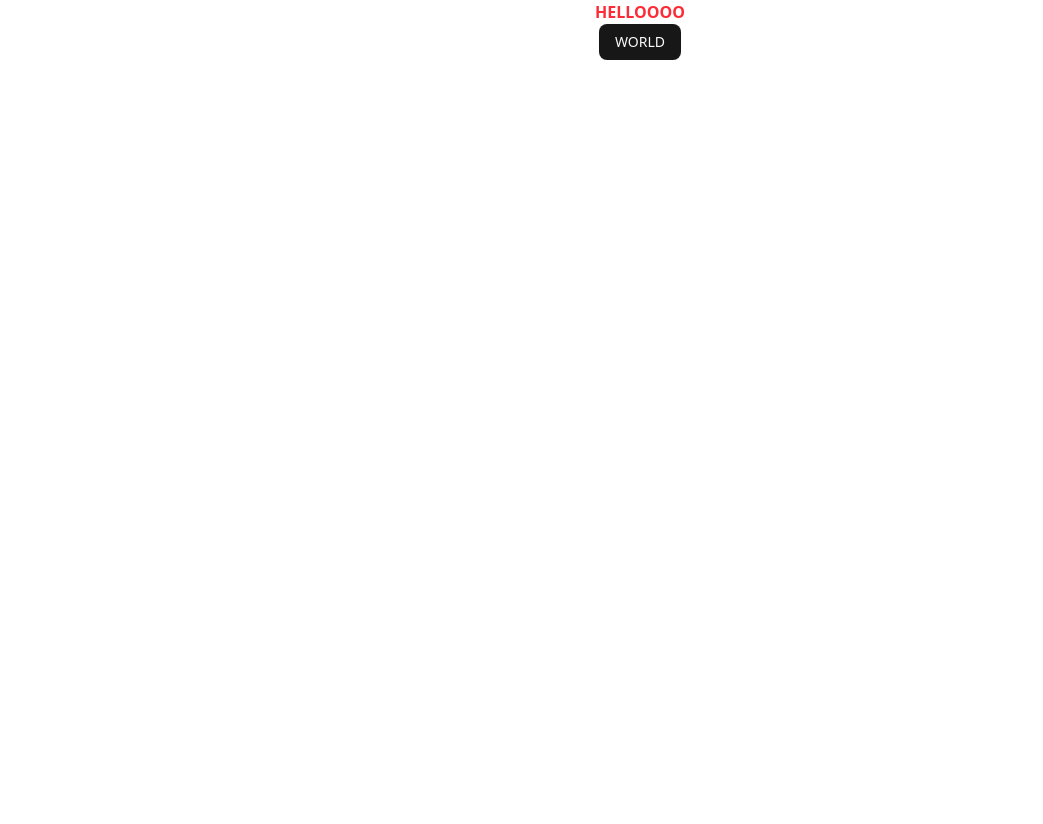
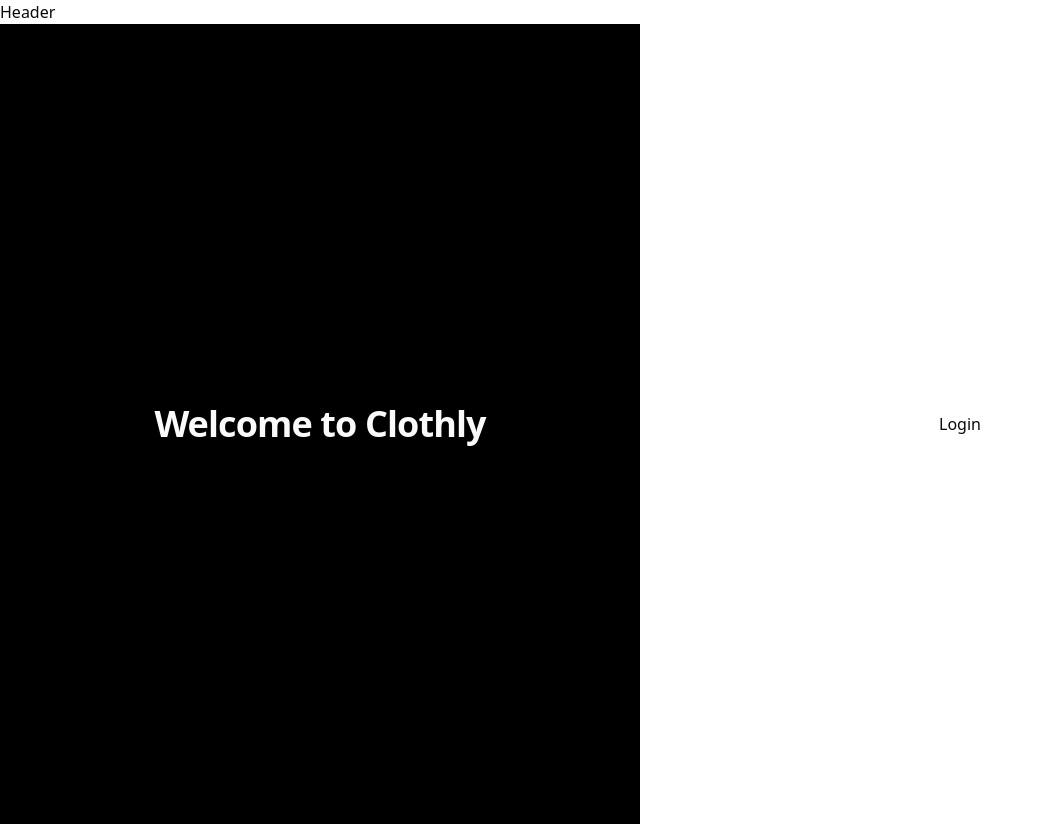
Before and after one commit to tgbao2110/Clothly, a React (Vite) app in the folder frontend/: page /auth/login in a window 1280 px wide. Shown: the whole page, without its empty margins (0-1043 px from the left). Before the commit the page ends 800 px from the top, so only its background shows below. Built offline with nearby package versions, Linux system fonts and the light colour scheme.

Commit message:
fe: set up routes

```diff
--- a/frontend/src/App.jsx
+++ b/frontend/src/App.jsx
@@ -1,10 +1,18 @@
-import { Button } from "./components/ui/button";
+import { Route, Routes } from "react-router-dom";
+import AuthLayout from "./components/_auth/layout";
+import Login from "./pages/_auth/login";
+import Register from "./pages/_auth/register";
 
 function App() {
   return (
     <div className="flex flex-col overflow-hidden bg-white">
-      <h1 className="text-red-500 font-extrabold self-center">HELLOOOO</h1>
-      <Button className="self-center">WORLD</Button>
+      <h1>Header</h1>
+      <Routes>
+        <Route path="/auth" element={<AuthLayout/>}>
+          <Route path="login" element={<Login/>}/>
+          <Route path="register" element={<Register/>}/>
+        </Route>
+      </Routes>
     </div>
   );
 }
--- a/frontend/src/main.jsx
+++ b/frontend/src/main.jsx
@@ -1,5 +1,6 @@
 import { StrictMode } from "react";
 import { createRoot } from "react-dom/client";
+import { BrowserRouter } from "react-router-dom";
 import { Provider } from "react-redux";
 
 import "./index.css";
@@ -8,8 +9,10 @@ import store from "./store/store";
 
 createRoot(document.getElementById("root")).render(
   <StrictMode>
+    <BrowserRouter>
       <Provider store={store}>
         <App />
       </Provider>
+    </BrowserRouter>
   </StrictMode>
 );
--- /dev/null
+++ b/frontend/src/pages/_auth/login.jsx
@@ -0,0 +1,6 @@
+const Login = () => {
+  return (
+    <div>Login</div>
+  )
+}
+export default Login
--- /dev/null
+++ b/frontend/src/pages/_auth/register.jsx
@@ -0,0 +1,6 @@
+const Register = () => {
+  return (
+    <div>Register</div>
+  )
+}
+export default Register
```
